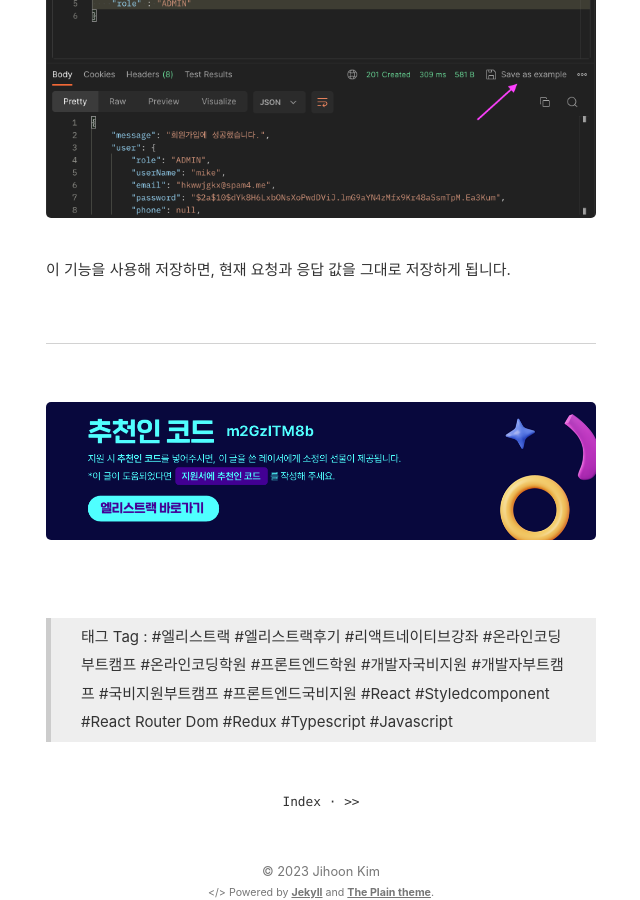
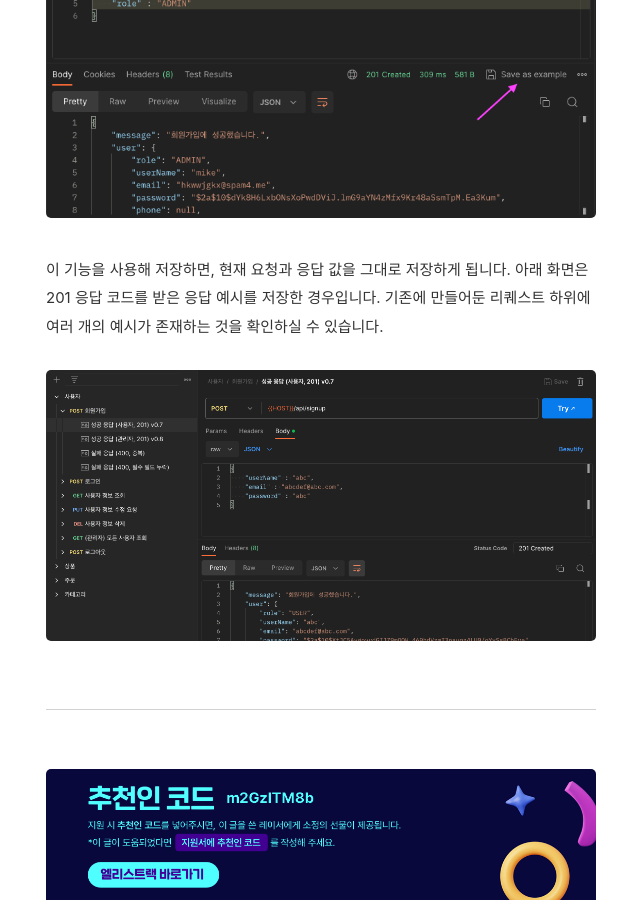
Before and after one commit to Ji-hoon/blog, a Jekyll site: the page built from _posts/2023-11-11-create-API-docs-with-postman.md, in a window 1280 px wide and 900 px high, scrolled down 5889 px. Shown: the whole window, without its empty margins (319-959 px from the left). Built offline with Jekyll 4.4.1, drawn with Linux system fonts in a browser that asks for light colours; comment, search, counter and statistics services are not loaded.

Commit message:
FIX : 3번 섹션 추가

```diff
--- a/_posts/2023-11-11-create-API-docs-with-postman.md
+++ b/_posts/2023-11-11-create-API-docs-with-postman.md
@@ -160,8 +160,11 @@ export default class UserService {
 
 &nbsp;
 
-이 기능을 사용해 저장하면, 현재 요청과 응답 값을 그대로 저장하게 됩니다.
+이 기능을 사용해 저장하면, 현재 요청과 응답 값을 그대로 저장하게 됩니다. 아래 화면은 201 응답 코드를 받은 응답 예시를 저장한 경우입니다. 기존에 만들어둔 리퀘스트 하위에 여러 개의 예시가 존재하는 것을 확인하실 수 있습니다.
 
+&nbsp;
+
+![signup request](/blog/assets/posts/asset-postman-04-201.png)
 
 &nbsp;
 
```
Also changed, not shown: assets/posts/asset-postman-04-201.png (added).
